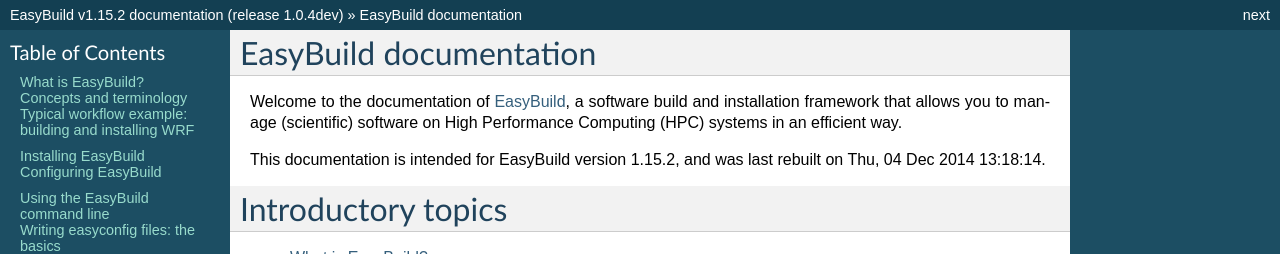
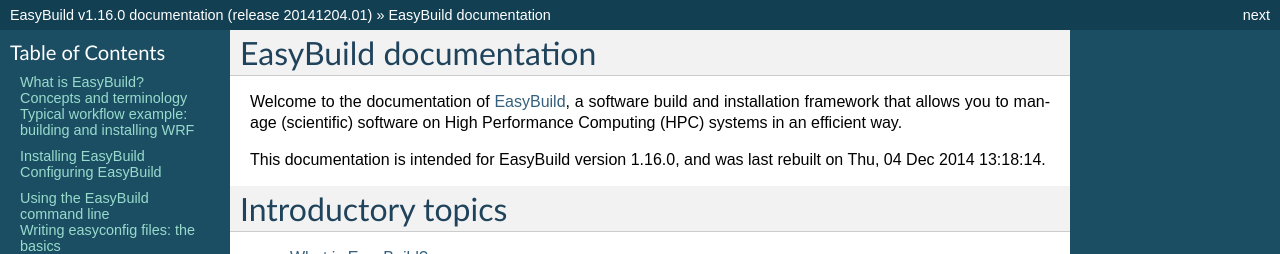
Before and after one commit to easybuilders/easybuild, a Sphinx documentation site: the page built from docs/index.rst, in a window 1280 px wide and 900 px high. Shown: the top 254 px of the window. Built offline with Sphinx 7.4.7, drawn with Linux system fonts in a browser that asks for light colours; some of the changed text lies outside the part shown.

Commit message:
bump EB version & docs release (use datestamp-like release numbers)

```diff
--- a/docs/conf.py
+++ b/docs/conf.py
@@ -41,9 +41,9 @@
 # other places throughout the built documents.
 #
 # The short X.Y version.
-version = '1.15.2'  # this is meant to reference the version of EasyBuild
+version = '1.16.0'  # this is meant to reference the version of EasyBuild
 # The full version, including alpha/beta/rc tags.
-release = '1.0.4dev'  # this is meant to reference the version of the documentation itself
+release = '20141204.01'  # this is meant to reference the version of the documentation itself
 
 # There are two options for replacing |today|: either, you set today to some
 # non-false value, then it is used:
```
